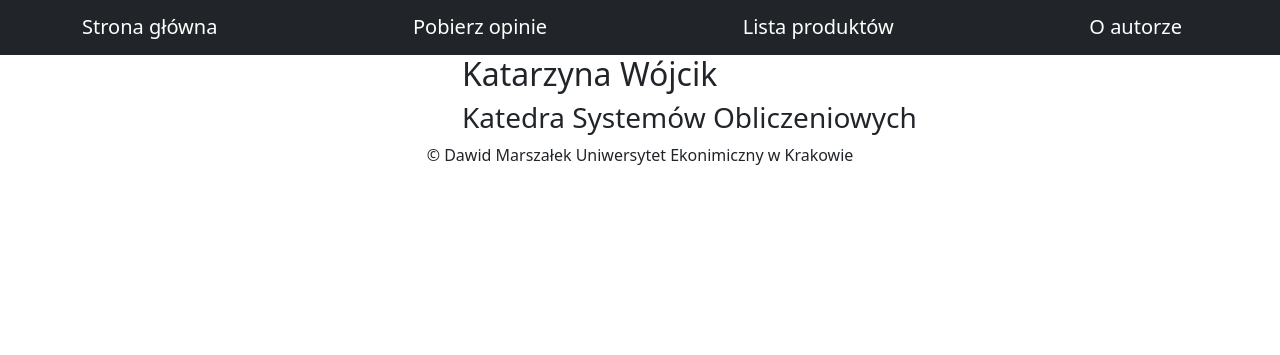
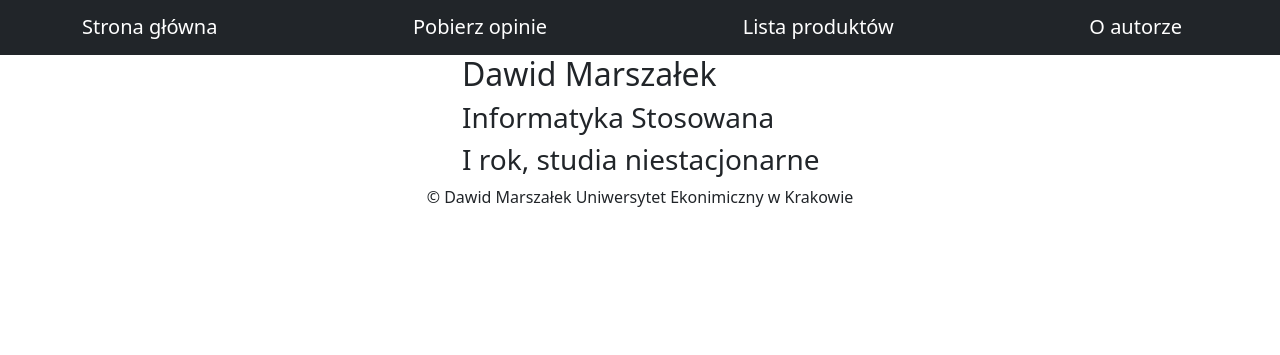
Before and after one commit to Dawid1424/CeneoWebScrapper, a Flask app: page /author in a window 1280 px wide. Shown: the part 57-412 px from the top of the page. Run offline with Flask 2, Linux system fonts and the light colour scheme.

Commit message:
2022-06-12 DM final changes

```diff
--- a/app/templates/author.html.jinja
+++ b/app/templates/author.html.jinja
@@ -1,5 +1,6 @@
 {% extends "layout.html.jinja" %}
 {% block content %}
-    <h2>Katarzyna Wójcik</h2>
-    <h3>Katedra Systemów Obliczeniowych</h3>
+    <h2>Dawid Marszałek</h2>
+    <h3>Informatyka Stosowana</h3>
+    <h3>I rok, studia niestacjonarne</h3>
 {% endblock %}
```
